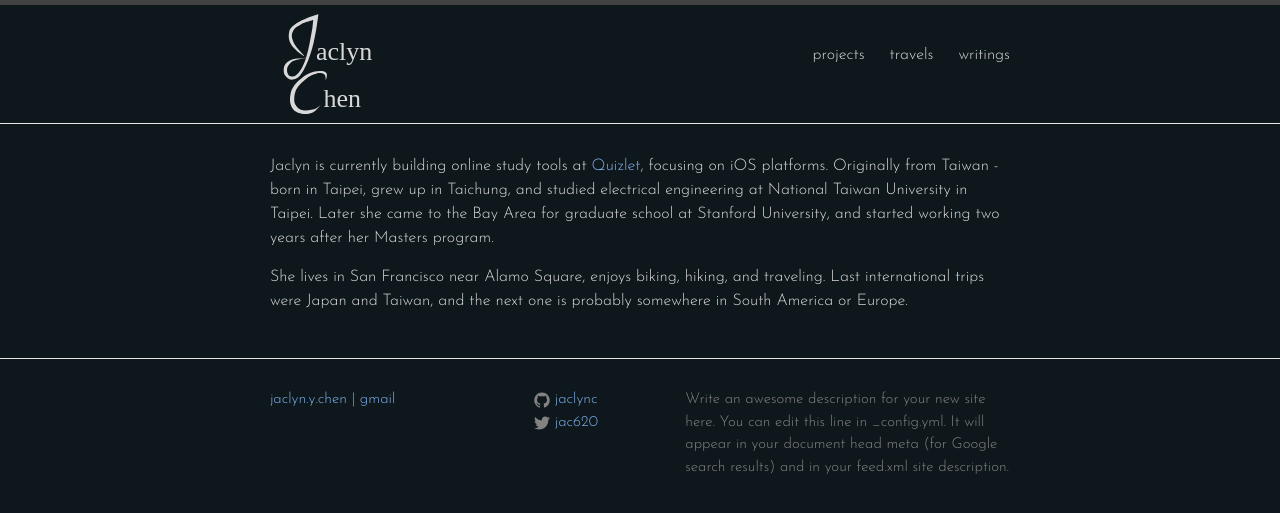
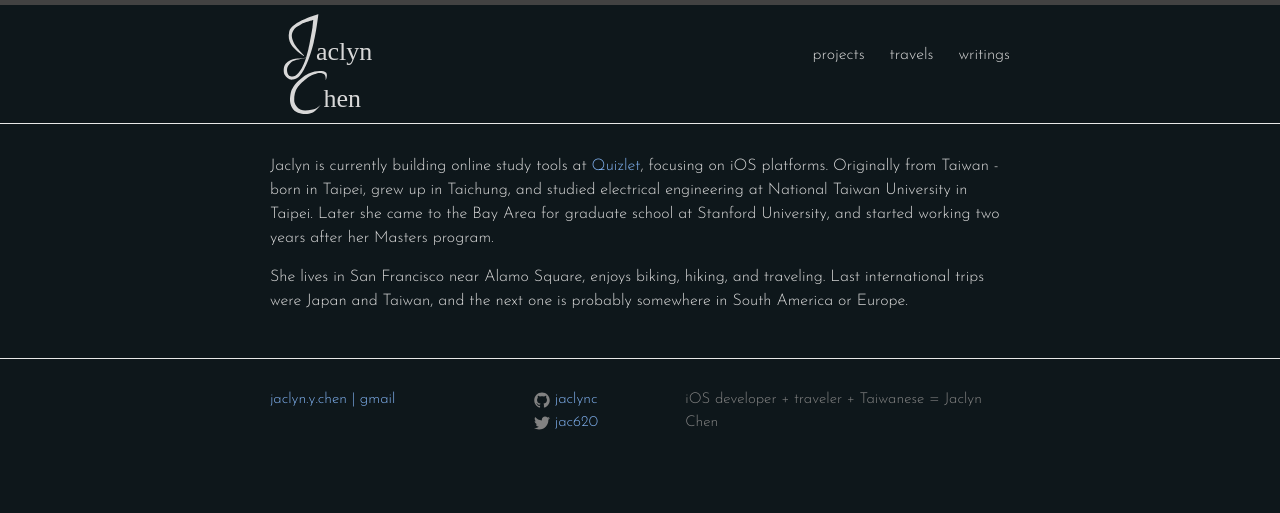
Before and after one commit to jaclync/jaclync.github.io, a Jekyll site: the page built from index.html, in a window 1280 px wide. Shown: the top 513 px of the page. Built offline with Jekyll 4.4.1, drawn with Linux system fonts in a browser that asks for light colours.

Commit message:
Update config.

```diff
--- a/_config.yml
+++ b/_config.yml
@@ -2,11 +2,9 @@
 title: Jaclyn Chen
 email: jaclyn.y.chen | gmail
 description: > # this means to ignore newlines until "baseurl:"
-  Write an awesome description for your new site here. You can edit this
-  line in _config.yml. It will appear in your document head meta (for
-  Google search results) and in your feed.xml site description.
+  iOS developer + traveler + Taiwanese = Jaclyn Chen
 baseurl: "" # the subpath of your site, e.g. /blog/
-url: "http://yourdomain.com" # the base hostname & protocol for your site
+url: "http://jaclynchen.com/" # the base hostname & protocol for your site
 twitter_username: jac620
 github_username:  jaclync
 
```
